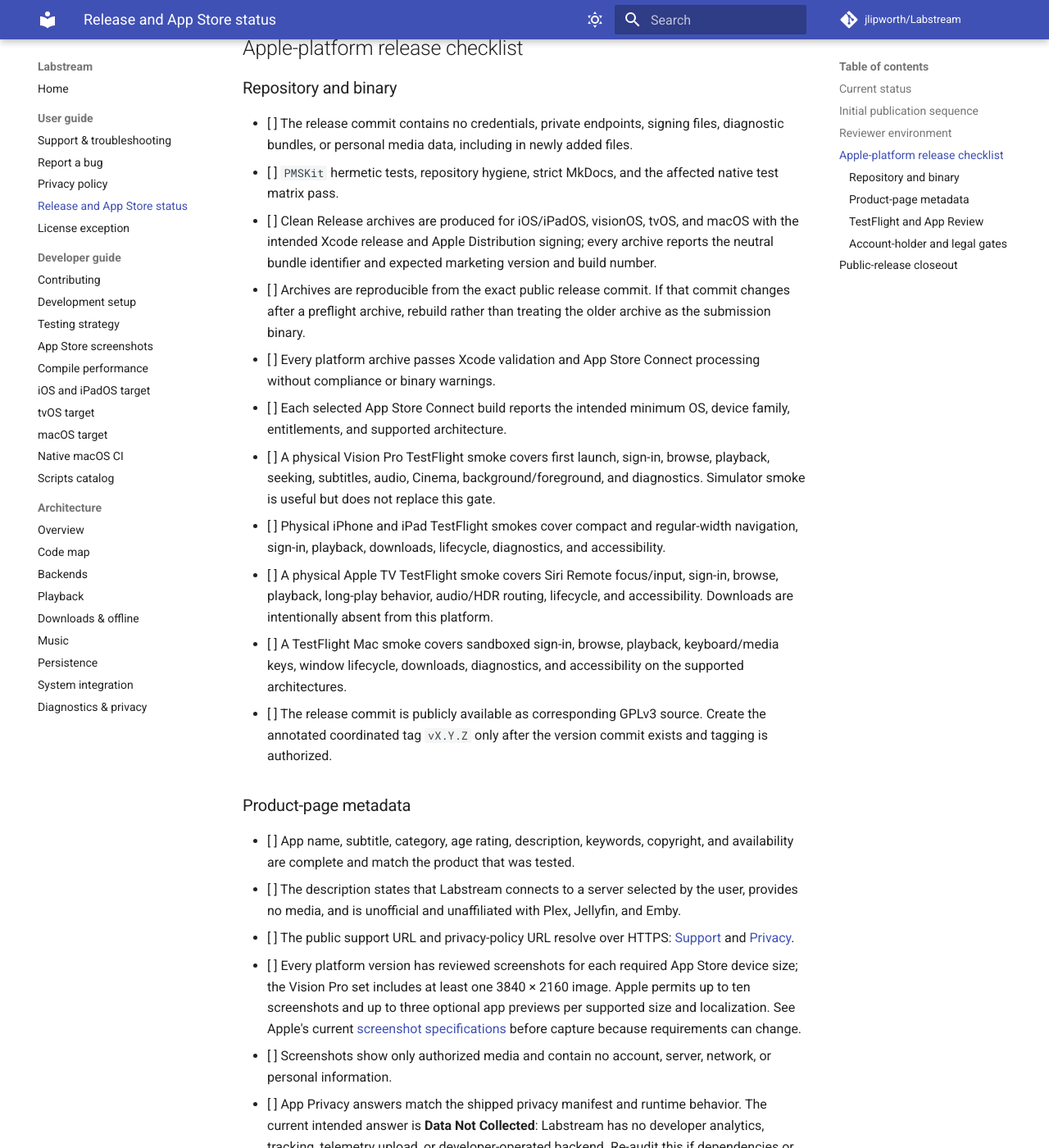
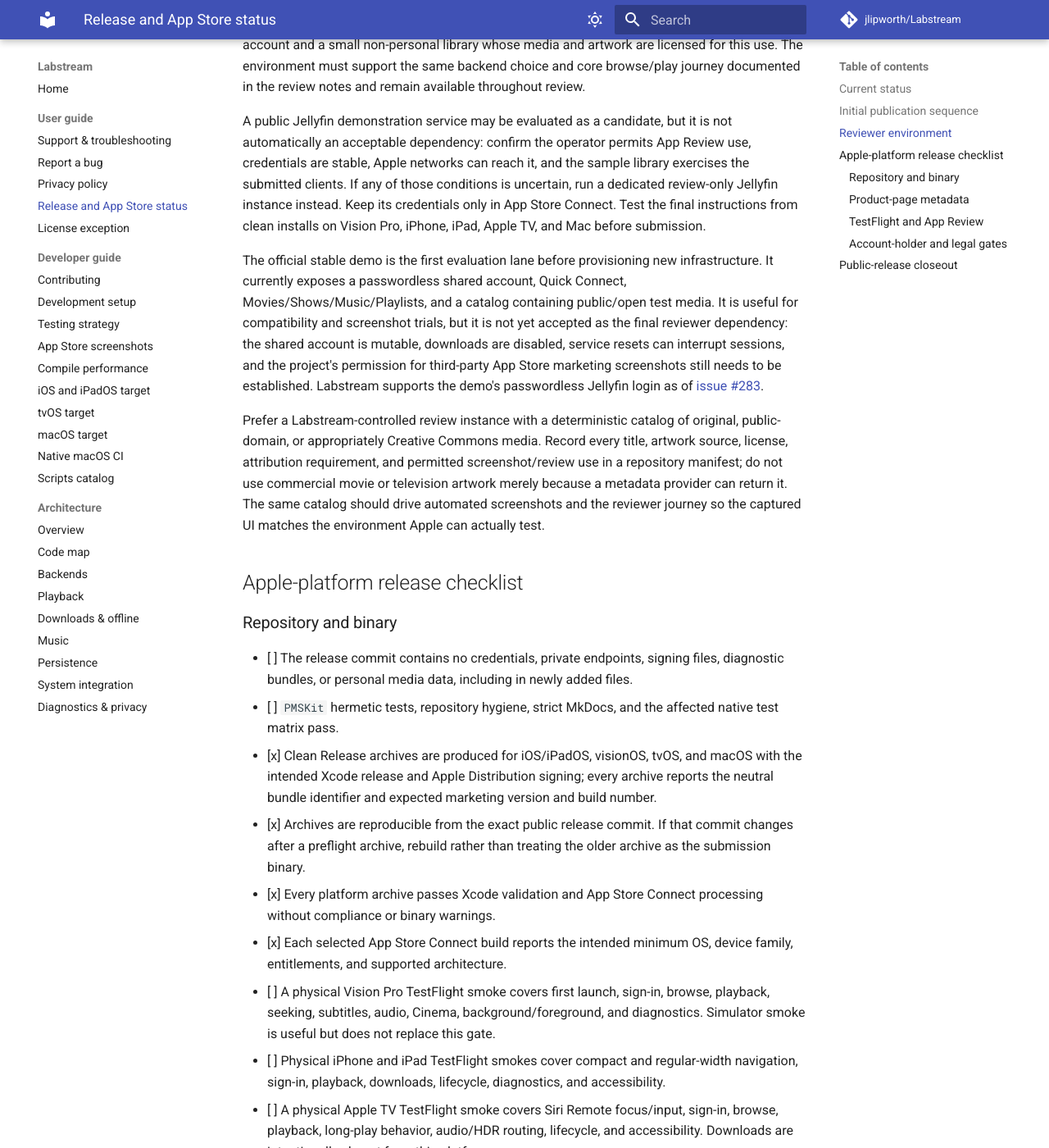
Before and after one commit to jlipworth/Labstream, an MkDocs documentation site: the page built from docs/RELEASES.md, in a window 1280 px wide and 1400 px high, scrolled down 2195 px. Shown: the whole window at 82% size. Built offline with MkDocs 1.6.1 and Material for MkDocs 9.7.7, drawn with Linux system fonts in a browser that asks for light colours; comment, search, counter and statistics services are not loaded; some of the changed text lies outside the part shown.

Commit message:
Document App Store and Jellyfin demo status (#285)
## Summary
- record the processed four-platform TestFlight build and current App
Store Connect metadata state
- document the official Jellyfin stable-demo evaluation and remaining
App Review risks
- record that passwordless Jellyfin support landed through #283/#284
- hold submission until licensed final screenshots and a clean reviewer
journey are accepted
- ignore local generated App Store artwork candidates

## Validation
- `scripts/ci-hygiene.sh` (304 tests, strict MkDocs, links, and Mermaid
checks passed)

This is status/documentation only; it does not submit or change an App
Store version.

Co-authored-by: Jonathan Lipworth <yoyoyopop40@gmail.com>

```diff
--- a/docs/RELEASES.md
+++ b/docs/RELEASES.md
@@ -8,10 +8,10 @@
 
 | Product | Source version | Distribution status |
 | --- | --- | --- |
-| Apple Vision Pro (`Labstream`) | 1.6.1 (build 1) | Neutral-identity preflight archive produced; exact-release-commit archive, validation, upload, and physical acceptance pending. |
-| iPhone and iPad (`LabstreamMobile`) | 1.6.1 (build 1) | Neutral-identity preflight archive produced; one final iOS archive covers both device families. Validation, upload, and physical acceptance pending. |
-| Apple TV (`LabstreamTV`) | 1.6.1 (build 1) | Unsigned preflight archive produced; Apple Distribution signing, validation, upload, and physical acceptance pending. |
-| Mac (`LabstreamMac`) | 1.6.1 (build 1) | Neutral-identity preflight archive produced; exact-release-commit archive, validation, upload, sandbox, and live-host acceptance pending. |
+| Apple Vision Pro (`Labstream`) | 1.6.1 (build 1) | Clean `20bea2546dd1` archive uploaded and processed; selected for the platform version and available to the internal TestFlight group. Physical TestFlight acceptance and review access remain pending. |
+| iPhone and iPad (`LabstreamMobile`) | 1.6.1 (build 1) | Clean `20bea2546dd1` universal iOS archive uploaded and processed; selected for the platform version and available to the internal TestFlight group. Physical iPhone and iPad acceptance remain pending. |
+| Apple TV (`LabstreamTV`) | 1.6.1 (build 1) | Clean `20bea2546dd1` archive uploaded and processed; selected for the platform version and available to the internal TestFlight group. Physical Apple TV acceptance remains pending. |
+| Mac (`LabstreamMac`) | 1.6.1 (build 1) | Clean `20bea2546dd1` archive uploaded and processed; selected for the platform version and installed from TestFlight on a Mac. Deeper sandbox and live-host acceptance remain pending. |
 
 The four targets share the neutral `org.labstream.Labstream` bundle identifier and are intended
 for one App Store Connect universal-purchase record. The earlier private visionOS 1.6.0 build used
@@ -23,6 +23,14 @@
 macOS each use their own archive. Metadata, screenshots, build selection, review notes, and
 acceptance remain platform-specific even when the platforms share one purchase record. A platform
 must not be marked ready merely because another platform passed review.
+
+App Store Connect currently has the shared app information, free price schedule, published
+**Data Not Collected** privacy answer, platform descriptions, review contacts, build selections,
+manual-release settings, and one privacy-safe synthetic placeholder screenshot for each submitted
+device family. Those screenshots prove the capture and upload path, but they are not the intended
+public product-page set. App availability is not yet enabled. Licensed demo media, final screenshot
+capture and review, demo review access, review notes, physical-platform acceptance, storefront
+scope, Digital Services Act status where applicable, and final submission remain open.
 
 `1.6.1` is the user-facing marketing version (`CFBundleShortVersionString`). The number in
 parentheses is the App Store build number (`CFBundleVersion`). A new marketing version begins at
@@ -45,8 +53,9 @@
 4. Upload each archive and wait for App Store Connect processing. Treat warnings or missing
    platform associations as blockers; do not advance a different binary merely because it shares
    the version number.
-5. Complete shared app information plus platform-specific metadata, screenshots, build selection,
-   privacy/export answers, review notes, and review access.
+5. Establish the reviewer environment and its licensed sample-media inventory, then capture and
+   privacy-review the final platform-specific screenshot sets. Complete shared app information plus
+   platform metadata, build selection, privacy/export answers, review notes, and review access.
 6. Install processed builds through TestFlight on every submitted device family, starting from a
    fresh install for the identity boundary and sign-in checks. Record the platform-specific gates
    below.
@@ -68,6 +77,22 @@
 credentials only in App Store Connect. Test the final instructions from clean installs on Vision
 Pro, iPhone, iPad, Apple TV, and Mac before submission.
 
+The official stable demo is the first evaluation lane before provisioning new infrastructure. It
+currently exposes a passwordless shared account, Quick Connect, Movies/Shows/Music/Playlists, and a
+catalog containing public/open test media. It is useful for compatibility and screenshot trials,
+but it is not yet accepted as the final reviewer dependency: the shared account is mutable,
+downloads are disabled, service resets can interrupt sessions, and the project's permission for
+third-party App Store marketing screenshots still needs to be established. Labstream supports the
+demo's passwordless Jellyfin login as of
+[issue #283](https://github.com/jlipworth/Labstream/issues/283).
+
+Prefer a Labstream-controlled review instance with a deterministic catalog of original,
+public-domain, or appropriately Creative Commons media. Record every title, artwork source,
+license, attribution requirement, and permitted screenshot/review use in a repository manifest;
+do not use commercial movie or television artwork merely because a metadata provider can return
+it. The same catalog should drive automated screenshots and the reviewer journey so the captured
+UI matches the environment Apple can actually test.
+
 ## Apple-platform release checklist
 
 ### Repository and binary
@@ -76,14 +101,14 @@
       bundles, or personal media data, including in newly added files.
 - [ ] `PMSKit` hermetic tests, repository hygiene, strict MkDocs, and the affected native test
       matrix pass.
-- [ ] Clean Release archives are produced for iOS/iPadOS, visionOS, tvOS, and macOS with the
+- [x] Clean Release archives are produced for iOS/iPadOS, visionOS, tvOS, and macOS with the
       intended Xcode release and Apple Distribution signing; every archive reports the neutral
       bundle identifier and expected marketing version and build number.
-- [ ] Archives are reproducible from the exact public release commit. If that commit changes after
+- [x] Archives are reproducible from the exact public release commit. If that commit changes after
       a preflight archive, rebuild rather than treating the older archive as the submission binary.
-- [ ] Every platform archive passes Xcode validation and App Store Connect processing without
+- [x] Every platform archive passes Xcode validation and App Store Connect processing without
       compliance or binary warnings.
-- [ ] Each selected App Store Connect build reports the intended minimum OS, device family,
+- [x] Each selected App Store Connect build reports the intended minimum OS, device family,
       entitlements, and supported architecture.
 - [ ] A physical Vision Pro TestFlight smoke covers first launch, sign-in, browse, playback,
       seeking, subtitles, audio, Cinema, background/foreground, and diagnostics. Simulator smoke
@@ -102,32 +127,38 @@
 
 - [ ] App name, subtitle, category, age rating, description, keywords, copyright, and availability
       are complete and match the product that was tested.
-- [ ] The description states that Labstream connects to a server selected by the user, provides no
+- [x] The description states that Labstream connects to a server selected by the user, provides no
       media, and is unofficial and unaffiliated with Plex, Jellyfin, and Emby.
-- [ ] The public support URL and privacy-policy URL resolve over HTTPS:
+- [x] The public support URL and privacy-policy URL resolve over HTTPS:
       [Support](https://jlipworth.github.io/Labstream/support/) and
       [Privacy](https://jlipworth.github.io/Labstream/privacy/).
-- [ ] Every platform version has reviewed screenshots for each required App Store device size;
+- [ ] Replace the currently staged single-image synthetic placeholders with final, reviewed
+      screenshot sets for every required App Store device size;
       the Vision Pro set includes at least one 3840 × 2160 image. Apple permits up to ten
       screenshots and up to three optional app previews per supported size and localization. See
       Apple's current
       [screenshot specifications](https://developer.apple.com/help/app-store-connect/reference/app-information/screenshot-specifications)
       before capture because requirements can change.
-- [ ] Screenshots show only authorized media and contain no account, server, network, or personal
-      information.
-- [ ] App Privacy answers match the shipped privacy manifest and runtime behavior. The current
+- [ ] Final screenshots show only licensed demo media and contain no account, server, network, or
+      personal information. At minimum, cover Home, library browsing, a title detail surface, and
+      playback; add Downloads only on platforms that ship it and platform-specific features only
+      where they are actually available.
+- [ ] Screenshot automation can reproduce the accepted set from clean fixture/review state for
+      iPhone, iPad, Mac, Apple TV, and Apple Vision Pro, and the exported files pass the repository
+      size/privacy manifest validator before upload.
+- [x] App Privacy answers match the shipped privacy manifest and runtime behavior. The current
       intended answer is **Data Not Collected**: Labstream has no developer analytics, tracking,
       telemetry upload, or developer-operated backend. Re-audit this if dependencies or behavior
       change.
-- [ ] Export-compliance answers match the binary. `ITSAppUsesNonExemptEncryption` is currently
+- [x] Export-compliance answers match the binary. `ITSAppUsesNonExemptEncryption` is currently
       false; re-evaluate if cryptography use changes.
 
 ### TestFlight and App Review
 
-- [ ] TestFlight beta description, feedback contact, and **What to Test** text are current. Internal
+- [x] TestFlight beta description, feedback contact, and **What to Test** text are current. Internal
       builds remain available for 90 days; Apple currently permits up to 100 internal App Store
       Connect users. See the current [TestFlight overview](https://developer.apple.com/help/app-store-connect/test-a-beta-version/testflight-overview).
-- [ ] Review contact information is complete in App Store Connect. Do not commit it here.
+- [x] Review contact information is complete in App Store Connect. Do not commit it here.
 - [ ] Because the app requires sign-in, App Review has a stable, non-expiring demo path and clear
       steps for choosing a backend, signing in, browsing a library, and playing authorized sample
       media. Store credentials only in App Store Connect, never in Git or issue comments.
@@ -135,11 +166,14 @@
       non-personal sample media that may be shown to reviewers, and is tested from a fresh install
       on every submitted platform. If a community demo service is used, verify its current terms,
       stability, credentials, and permission for App Review before depending on it.
+- [ ] Do not enable public availability, add a platform version for review, or submit the app until
+      the licensed-media manifest, final screenshot sets, and clean-install reviewer journey above
+      have been accepted.
 - [ ] Review notes explain local-network access, direct connections to user-selected servers,
       optional offline downloads, the absence of bundled media, and where Cinema mode is found.
 - [ ] Review notes call out platform differences: one iOS binary serves iPhone and iPad; tvOS has
       no downloads/offline surface; Cinema is visionOS-only; and macOS uses a sandboxed native app.
-- [ ] The correct build is attached to each platform version before **Add for Review** and the final
+- [x] The correct build is attached to each platform version before **Add for Review** and the final
       **Submit for Review** action. See Apple's current
       [submission procedure](https://developer.apple.com/help/app-store-connect/manage-submissions-to-app-review/submit-an-app).
 
@@ -147,7 +181,7 @@
 
 These gates cannot be completed by source changes or automation:
 
-- [ ] The Account Holder reviews and accepts any current Apple Developer Program agreement.
+- [x] The Account Holder reviews and accepts any current Apple Developer Program agreement.
 - [ ] Trader status is declared. Apple requires a declaration even when an app is not offered in
       the EU; EU distribution by a trader requires verified public contact information. See
       Apple's [EU Digital Services Act guidance](https://developer.apple.com/help/app-store-connect/manage-compliance-information/manage-european-union-digital-services-act-trader-requirements/).
```
Also changed, not shown: README.md (+5 -4 lines), docs/index.md (+4 -2 lines), docs/research/2026-08-22-jellyfin-public-demo.md (added, +67 -0 lines), docs/research/README.md (+4 -0 lines), 1 other file.
